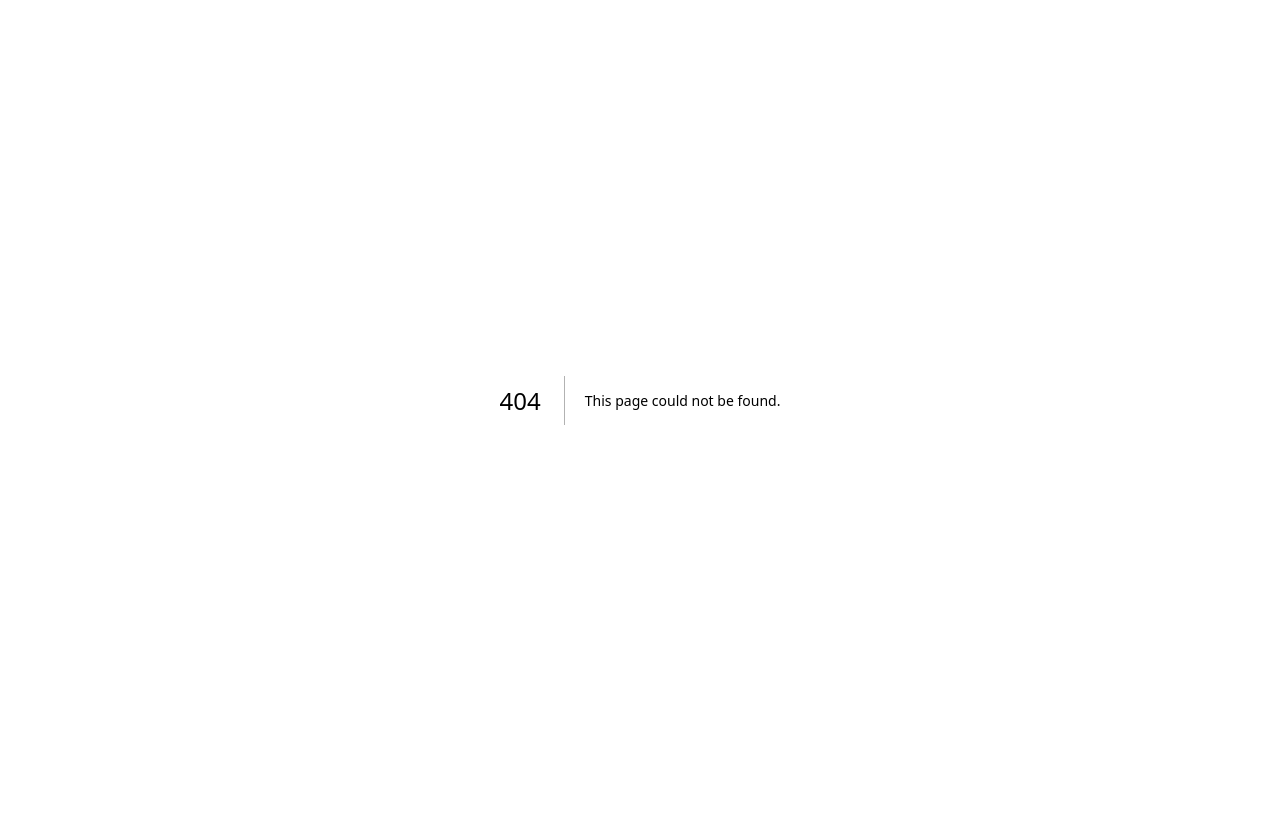
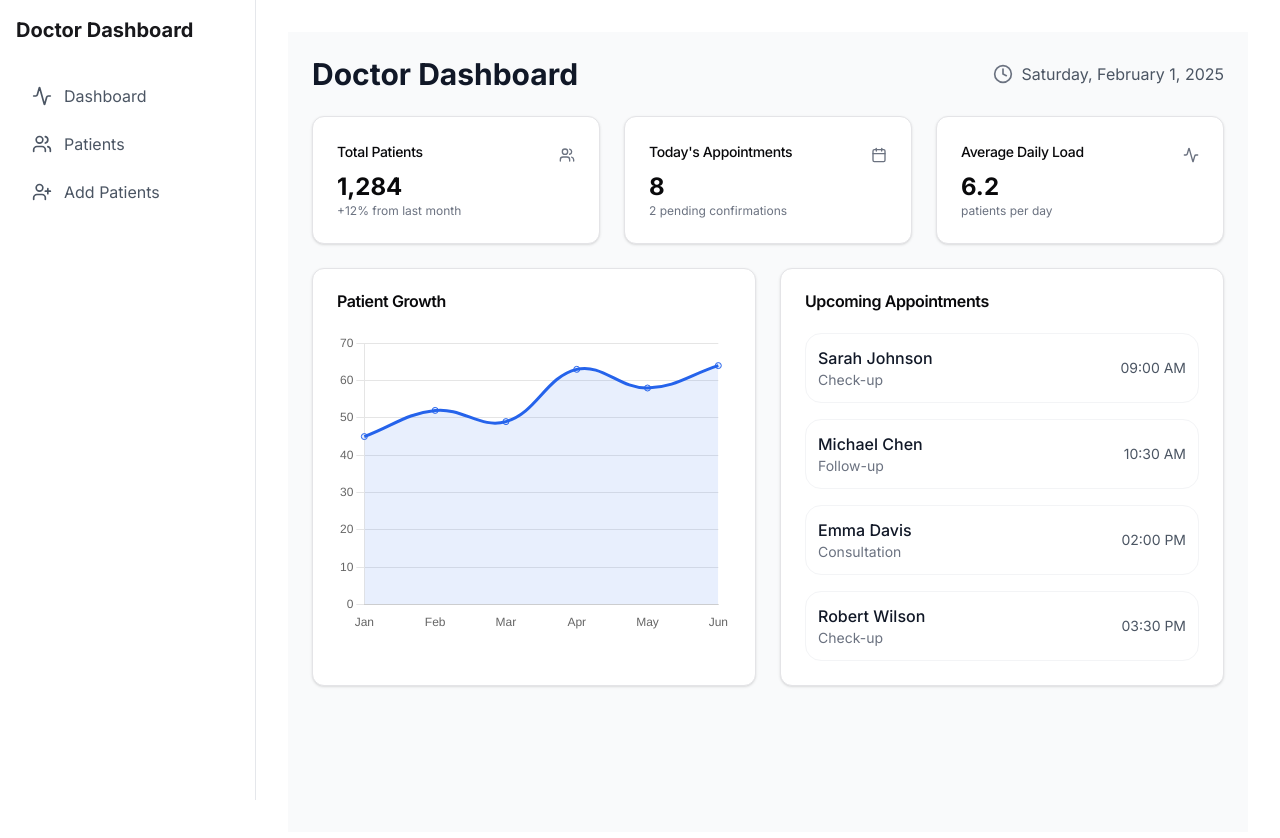
Before and after one commit to adi-tyasingh/HealthHub, a Next.js app: page /doctor/1/dashboard in a window 1280 px wide. Before the commit this address had no page. Shown: the top 838 px of the page. Before the commit the page ends 800 px from the top, so only its background shows below. Built offline with nearby package versions, Linux system fonts and the light colour scheme.

Commit message:
doctor dashboard

```diff
--- a/package.json
+++ b/package.json
@@ -38,6 +38,7 @@
     "axios": "^1.7.9",
     "bcrypt": "^5.1.1",
     "bcryptjs": "^2.4.3",
+    "chart.js": "^4.4.7",
     "class-variance-authority": "^0.7.0",
     "clsx": "^2.1.1",
     "date-fns": "^4.1.0",
--- /dev/null
+++ b/src/app/doctor/[doctorId]/(dashboard)/dashboard/page.tsx
@@ -0,0 +1,204 @@
+'use client';
+
+import React, { useEffect, useRef } from 'react';
+import { Card, CardContent, CardHeader, CardTitle } from '@/components/ui/card';
+import { Calendar, Clock, Users, Activity } from 'lucide-react';
+import { Chart, ChartConfiguration, ChartData } from 'chart.js/auto';
+
+// Interfaces
+interface PatientData {
+  labels: string[];
+  values: number[];
+}
+
+interface Appointment {
+  id: number;
+  patient: string;
+  time: string;
+  type: AppointmentType;
+}
+
+interface StatsCard {
+  title: string;
+  value: string | number;
+  subtext: string;
+  icon: React.ReactNode;
+}
+
+// Type definitions
+type AppointmentType = 'Check-up' | 'Follow-up' | 'Consultation';
+
+const DoctorDashboard: React.FC = () => {
+  const chartRef = useRef<HTMLCanvasElement | null>(null);
+  const chartInstance = useRef<Chart | null>(null);
+
+  // Sample data with types
+  const patientData: PatientData = {
+    labels: ['Jan', 'Feb', 'Mar', 'Apr', 'May', 'Jun'],
+    values: [45, 52, 49, 63, 58, 64]
+  };
+
+  const upcomingAppointments: Appointment[] = [
+    { id: 1, patient: 'Sarah Johnson', time: '09:00 AM', type: 'Check-up' },
+    { id: 2, patient: 'Michael Chen', time: '10:30 AM', type: 'Follow-up' },
+    { id: 3, patient: 'Emma Davis', time: '02:00 PM', type: 'Consultation' },
+    { id: 4, patient: 'Robert Wilson', time: '03:30 PM', type: 'Check-up' }
+  ];
+
+  const statsCards: StatsCard[] = [
+    {
+      title: 'Total Patients',
+      value: '1,284',
+      subtext: '+12% from last month',
+      icon: <Users className="h-4 w-4 text-gray-500" />
+    },
+    {
+      title: "Today's Appointments",
+      value: '8',
+      subtext: '2 pending confirmations',
+      icon: <Calendar className="h-4 w-4 text-gray-500" />
+    },
+    {
+      title: 'Average Daily Load',
+      value: '6.2',
+      subtext: 'patients per day',
+      icon: <Activity className="h-4 w-4 text-gray-500" />
+    }
+  ];
+
+  useEffect(() => {
+    if (chartInstance.current) {
+      chartInstance.current.destroy();
+    }
+
+    if (!chartRef.current) return;
+
+    const ctx = chartRef.current.getContext('2d');
+    if (!ctx) return;
+
+    const chartData: ChartData = {
+      labels: patientData.labels,
+      datasets: [{
+        label: 'Number of Patients',
+        data: patientData.values,
+        borderColor: '#2563eb',
+        backgroundColor: 'rgba(37, 99, 235, 0.1)',
+        tension: 0.4,
+        fill: true
+      }]
+    };
+
+    const chartConfig: ChartConfiguration = {
+      type: 'line',
+      data: chartData,
+      options: {
+        responsive: true,
+        maintainAspectRatio: false,
+        plugins: {
+          legend: {
+            display: false
+          }
+        },
+        scales: {
+          y: {
+            beginAtZero: true,
+            grid: {
+              color: 'rgba(0, 0, 0, 0.1)'
+            }
+          },
+          x: {
+            grid: {
+              display: false
+            }
+          }
+        }
+      }
+    };
+
+    chartInstance.current = new Chart(ctx, chartConfig);
+
+    return () => {
+      if (chartInstance.current) {
+        chartInstance.current.destroy();
+      }
+    };
+  }, []);
+
+  const formatDate = (): string => {
+    return new Date().toLocaleDateString('en-US', {
+      weekday: 'long',
+      year: 'numeric',
+      month: 'long',
+      day: 'numeric'
+    });
+  };
+
+  return (
+    <div className="p-6 space-y-6 bg-gray-50 min-h-screen">
+      {/* Header */}
+      <div className="flex justify-between items-center">
+        <h1 className="text-3xl font-bold text-gray-900">Doctor Dashboard</h1>
+        <div className="flex items-center space-x-2">
+          <Clock className="h-5 w-5 text-gray-500" />
+          <span className="text-gray-600">{formatDate()}</span>
+        </div>
+      </div>
+
+      {/* Stats Overview */}
+      <div className="grid grid-cols-1 md:grid-cols-3 gap-6">
+        {statsCards.map((stat: StatsCard, index: number) => (
+          <Card key={index}>
+            <CardHeader className="flex flex-row items-center justify-between pb-2">
+              <CardTitle className="text-sm font-medium">{stat.title}</CardTitle>
+              {stat.icon}
+            </CardHeader>
+            <CardContent>
+              <div className="text-2xl font-bold">{stat.value}</div>
+              <p className="text-xs text-gray-500">{stat.subtext}</p>
+            </CardContent>
+          </Card>
+        ))}
+      </div>
+
+      {/* Main Content */}
+      <div className="grid grid-cols-1 lg:grid-cols-2 gap-6">
+        {/* Patient Growth Chart */}
+        <Card>
+          <CardHeader>
+            <CardTitle>Patient Growth</CardTitle>
+          </CardHeader>
+          <CardContent>
+            <div className="h-[300px] relative">
+              <canvas ref={chartRef} />
+            </div>
+          </CardContent>
+        </Card>
+
+        {/* Upcoming Appointments */}
+        <Card>
+          <CardHeader>
+            <CardTitle>Upcoming Appointments</CardTitle>
+          </CardHeader>
+          <CardContent>
+            <div className="space-y-4">
+              {upcomingAppointments.map((appointment: Appointment) => (
+                <div
+                  key={appointment.id}
+                  className="flex items-center justify-between p-3 bg-white rounded-lg border border-gray-100"
+                >
+                  <div>
+                    <h3 className="font-medium text-gray-900">{appointment.patient}</h3>
+                    <p className="text-sm text-gray-500">{appointment.type}</p>
+                  </div>
+                  <div className="text-sm text-gray-600">{appointment.time}</div>
+                </div>
+              ))}
+            </div>
+          </CardContent>
+        </Card>
+      </div>
+    </div>
+  );
+};
+
+export default DoctorDashboard;
--- /dev/null
+++ b/src/app/doctor/[doctorId]/(dashboard)/layout.tsx
@@ -0,0 +1,12 @@
+import DoctorNavigation from '@/components/doctornav';
+
+export default function Layout({ children }: { children: React.ReactNode }) {
+    return (
+    <div className="flex min-h-screen">
+      <DoctorNavigation/>
+      <main className="flex-1 ml-64 p-8 bg-gray-1100">
+        {children}
+      </main>
+    </div>
+  );
+}
--- a/src/app/patient/[patientId]/(dashboard)/document/page.tsx
+++ b/src/app/patient/[patientId]/(dashboard)/document/page.tsx
@@ -56,7 +56,7 @@ export default function FileUploader() {
     try {
       console.log(file.data);
       const requestBody = {
-        model: "google/gemini-2.0-flash-thinking-exp:free",
+        model: "meta-llama/llama-3.2-90b-vision-instruct:free",
         messages: [
           {
             role: "user",
--- /dev/null
+++ b/src/components/doctornav.tsx
@@ -0,0 +1,40 @@
+'use client';
+
+import Link from 'next/link';
+import { usePathname } from 'next/navigation';
+import { Activity, Users, UserPlus } from 'lucide-react';
+
+const doctorNavItems = [
+  { icon: Activity, label: 'Dashboard', path: '/' },
+  { icon: Users, label: 'Patients', path: '/patients' },
+  { icon: UserPlus, label: 'Add Patients', path: '/add-patients' },
+];
+
+const DoctorNavigation = () => {
+  const path = usePathname();
+
+  return (
+    <nav className="fixed left-0 top-0 h-full w-64 bg-white border-r border-gray-200 p-4">
+      <div className="flex items-center gap-2 mb-8">
+        <h1 className="text-xl font-bold text-primary">Doctor Dashboard</h1>
+      </div>
+      <div className="space-y-2">
+        {doctorNavItems.map((item) => {
+          const Icon = item.icon;
+          return (
+            <Link
+              key={item.path}
+              href={`${path === '/' ? '' : path}${item.path}`}
+              className="flex items-center gap-3 px-4 py-2 text-gray-600 hover:bg-primary/10 hover:text-primary rounded-lg transition-colors"
+            >
+              <Icon className="w-5 h-5" />
+              <span>{item.label}</span>
+            </Link>
+          );
+        })}
+      </div>
+    </nav>
+  );
+};
+
+export default DoctorNavigation;
```
Also changed, not shown: 1 other file (tests, documents, lock files or other folders).
